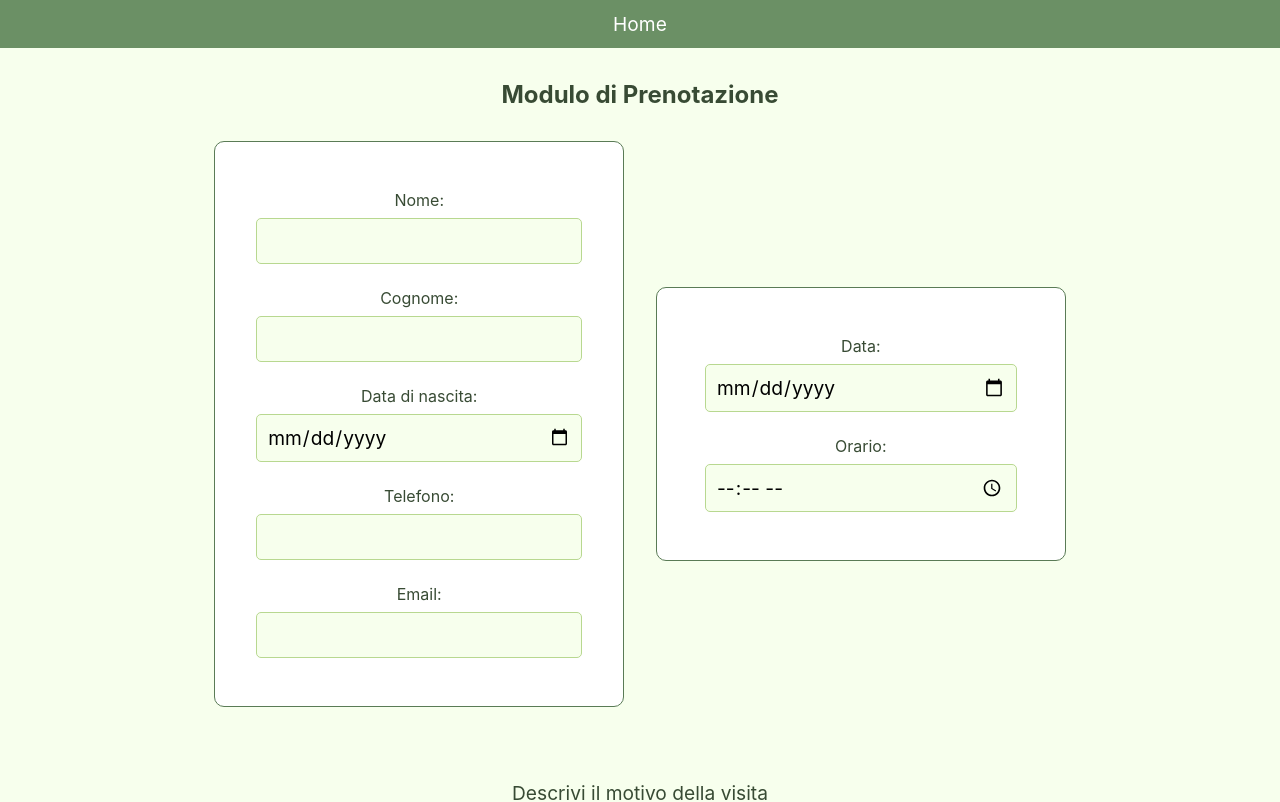
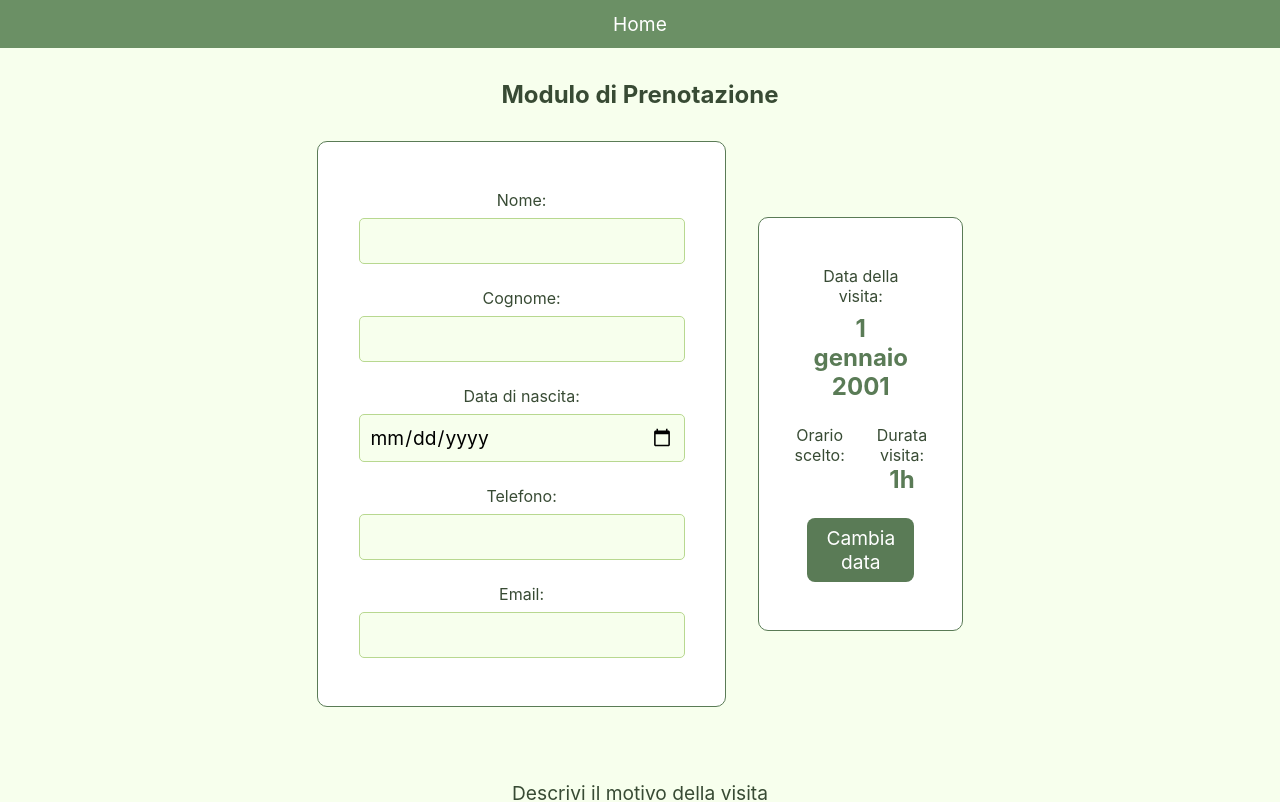
Before and after one commit to TommasoVilla91/aurabook, a React (Vite) app: page /form/1 in a window 1280 px wide. Shown: the top 802 px of the page. Built offline with nearby package versions, Linux system fonts and the light colour scheme.

Commit message:
feat: inizio gestione mail al submit

```diff
--- a/src/components/EventModal.jsx
+++ b/src/components/EventModal.jsx
@@ -76,10 +76,6 @@ function EventModal({ onClose, show, selectedDate }) {
 
     const generatedSlots = useMemo(() => {
 
-        if(!show || !selectedDate) {
-            setTimesToShow([]);
-            return;
-        };
         // Genero gli slot di tempo disponibili per la data selezionata
         const slotArray = generateTimeSlots(new Date(selectedDate));
 
@@ -131,6 +127,7 @@ function EventModal({ onClose, show, selectedDate }) {
                         <h2>Scegli uno degli orari tra quelli disponibili per il giorno <strong>{dayjs(selectedDate).format('DD/MM/YYYY')}</strong></h2>
                         <p>Tutte le visite hanno durata di 1 ora</p>
 
+                        <div className={style.slotButtons}>
                             {generatedSlots.map((slot, i) => (
 
                                 <Link
@@ -142,6 +139,8 @@ function EventModal({ onClose, show, selectedDate }) {
                                     {slot}
                                 </Link>
                             ))}
+                        </div>
+
                     </div>
                 ) : (
                     <p className={style.noSlotMessage}><strong>Nessun orario disponibile per questa data.</strong></p>
--- a/src/components/EventModal.module.css
+++ b/src/components/EventModal.module.css
@@ -36,10 +36,19 @@
 
 .timeSlots {
     display: flex;
-    justify-content: space-around;
+    flex-direction: column;
+    align-items: center;
     gap: 2rem;
     flex-wrap: wrap;
     padding: 2rem;
+}
+
+.slotButtons {
+    display: flex;
+    flex-direction: row;
+    justify-content: center;
+    gap: 1.5rem;
+    flex-wrap: wrap;
 }
 
 .timeSlotButton {
--- a/src/pages/FormPage.jsx
+++ b/src/pages/FormPage.jsx
@@ -1,6 +1,33 @@
+import { Link, useParams } from 'react-router-dom';
 import style from './FormPage.module.css';
+import dayjs from 'dayjs';
+import 'dayjs/locale/it'; // Importa la localizzazione italiana
+import localeData from 'dayjs/plugin/localeData'; // Importa il plugin per i dati locali
+import { useRef, useState } from 'react';
 
 function FormPage() {
+
+    dayjs.extend(localeData); // Estendi dayjs con il plugin
+    dayjs.locale('it'); // Imposta la lingua globale a italiano
+
+    const { date } = useParams(); // date=2025-07-18&time=11:00
+
+    const dayAndHour = date.replace("date=", "").split("&time="); // ["2025-07-18", "11:00"]
+
+    const selectedDate = dayAndHour[0]; // 2025-07-11
+    const selectedTime = dayAndHour[1]; // 12:00
+
+    const formattedDate = dayjs(selectedDate).format('D MMMM YYYY'); // Formatta la data in 11 Luglio 2025
+
+    const [name, setName] = useState('');
+    const [surname, setSurname] = useState('');
+    const [phone, setPhone] = useState('');
+    const [email, setEmail] = useState('');
+    const birthRef = useRef(null);
+
+    const handleSubmit = () => {
+
+    }
 
 
     return (
@@ -38,15 +65,23 @@ function FormPage() {
 
                         <div className={style.bookingInfo}>
                             <section>
-                                <div>
-                                    <label htmlFor="date">Data:</label>
-                                    <input type="date" id="date" name="date" required />
+                                <div className={style.dateSlot}>
+                                    <label htmlFor="date">Data della visita:</label>
+                                    <h3>{formattedDate}</h3>
                                 </div>
 
-                                <div>
-                                    <label htmlFor="time">Orario:</label>
-                                    <input type="time" id="time" name="time" required />
+                                <div className={style.timeSlot}>
+                                    <div>
+                                        <label htmlFor="slot">Orario scelto:</label>
+                                        <h3>{selectedTime}</h3>
+                                    </div>
+                                    <div>
+                                        <label htmlFor="time">Durata visita:</label>
+                                        <h3>1h</h3>
+                                    </div>
                                 </div>
+
+                                <Link to={'/'} className={style.changeDate}>Cambia data</Link>
                             </section>
                         </div>
                     </div>
--- a/src/pages/FormPage.module.css
+++ b/src/pages/FormPage.module.css
@@ -58,7 +58,7 @@
     display: flex;
     flex-direction: column;
     justify-content: center;
-    width: 40%;
+    width: 20%;
 }
 
 .bookingInfo section {
@@ -70,6 +70,36 @@
     border-radius: 10px;
     background-color: white;
     color: #384b34;
+}
+
+.dateSlot {
+    display: flex;
+    flex-direction: column;
+    gap: 0.5rem;
+}
+
+.bookingInfo section div h3 {
+    margin: 0;
+    font-size: 1.5rem;
+    color: #5a7b56;
+}
+
+.timeSlot {
+    display: flex;
+    justify-content: center;
+    gap: 2rem;
+}
+
+.changeDate {
+    background-color: #5a7b56;
+    text-decoration: none;
+    font-size: 1.2rem;
+    opacity: 1;
+    display: block;
+    &:hover {
+        background-color: #435a40;
+        color: rgb(207, 207, 207);
+    }
 }
 
 .description {
@@ -108,3 +138,8 @@
     font-size: 1.5rem;
     cursor: pointer;
 }
+
+.submitButton button:hover {
+    background-color: #435a40;
+    color: rgb(207, 207, 207);
+}
```
Also changed, not shown: 1 other file (tests, documents, lock files or other folders). Lines whose indentation alone changed are shown as unchanged.
